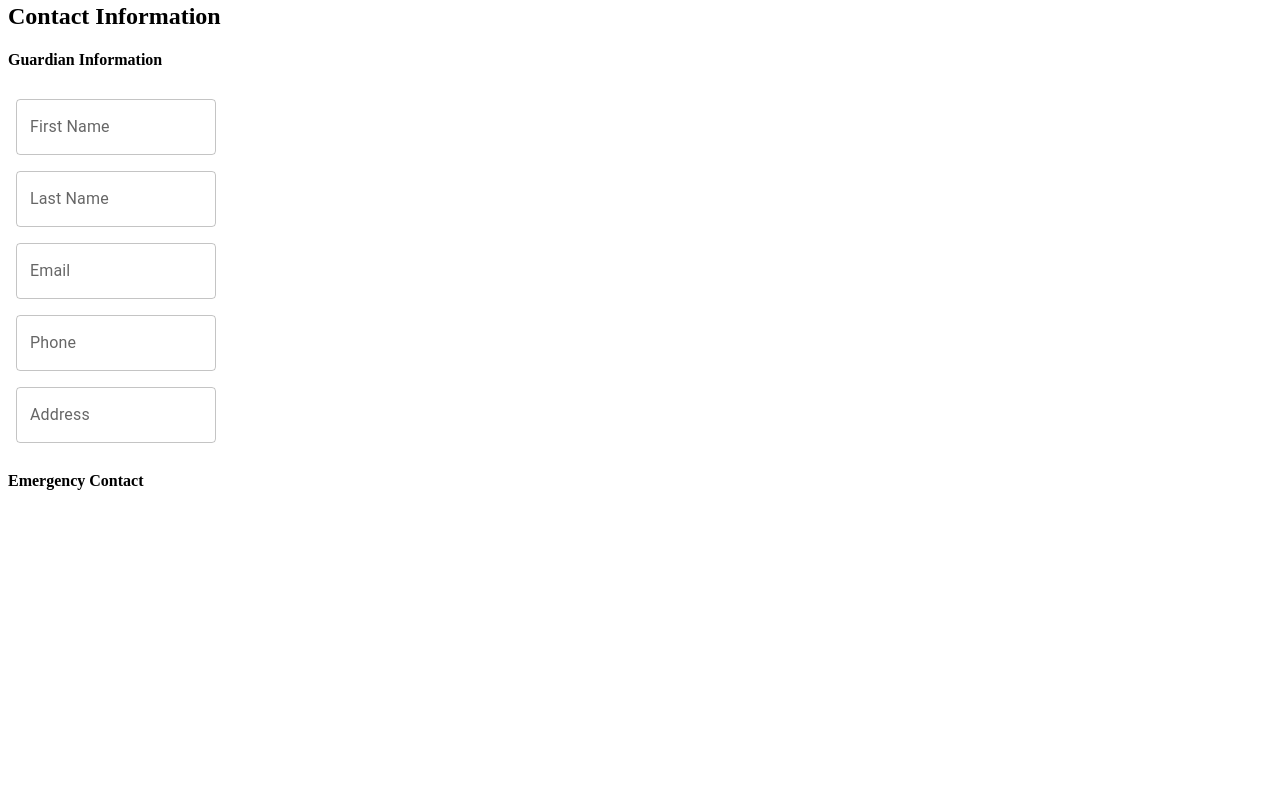
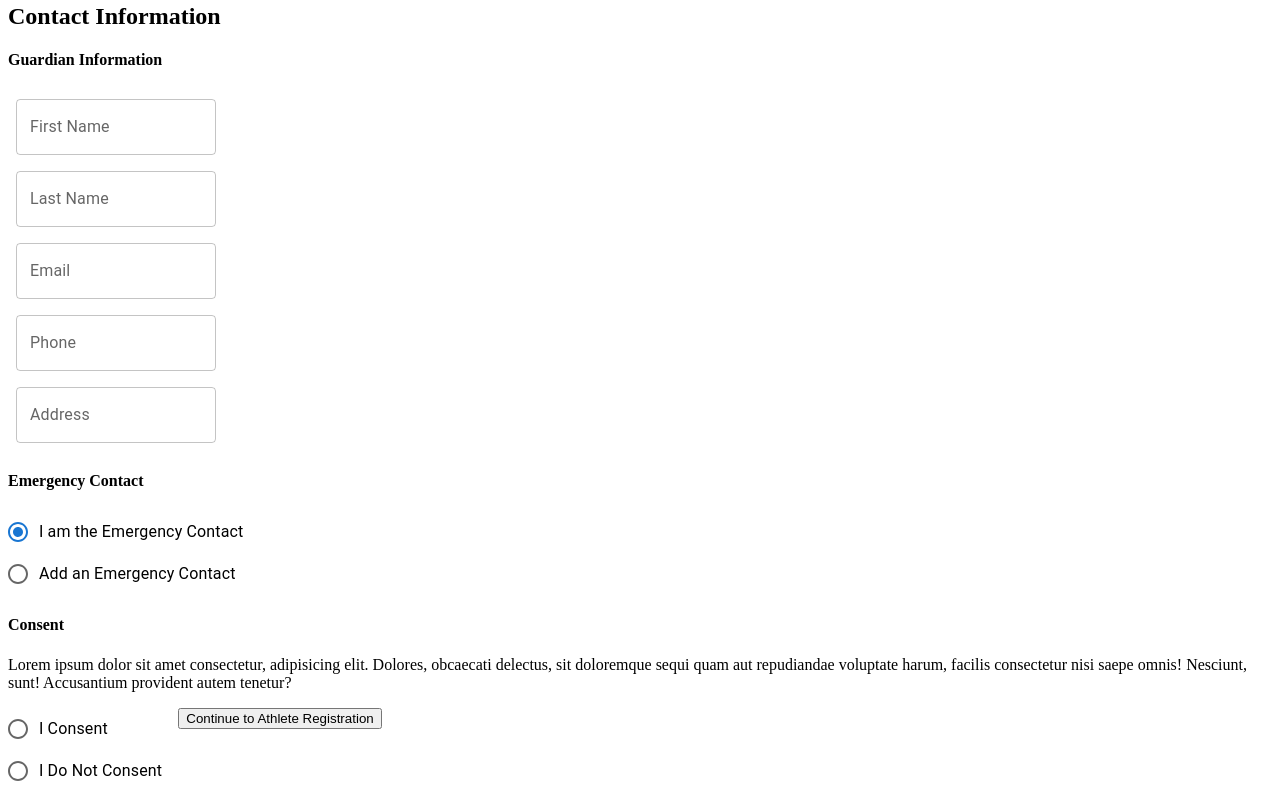
Before and after one commit to Jvictor940/hbcu-ticketing-page, a React (Create React App) app: page / in a window 1280 px wide. Shown: the part 201-1001 px from the top of the page. Before the commit the page ends 800 px from the top, so only its background shows below. Built offline with nearby package versions, Linux system fonts and the light colour scheme.

Commit message:
added all the boilerplate for our contact information page

```diff
--- a/src/components/registration/contactInformation.jsx
+++ b/src/components/registration/contactInformation.jsx
@@ -1,5 +1,7 @@
 import React from "react";
 import FieldEntry from "../../form_components/FieldEntry/FieldEntry"
+import ECRadioButtonsGroup from "../../form_components/CheckField/EmergencyContactRadioButton";
+import ConsentRadioButtonsGroup from "../../form_components/CheckField/consentRadioButtonsGroup";
 
 const ContactInformation = () => {
     return (
@@ -18,6 +20,16 @@ const ContactInformation = () => {
             <FieldEntry title='Address'/>
 
             <h4>Emergency Contact</h4>
+            <ECRadioButtonsGroup />
+
+            <h4>Consent</h4>
+            <p>Lorem ipsum dolor sit amet consectetur, adipisicing elit. Dolores, obcaecati delectus, sit doloremque sequi quam aut repudiandae voluptate harum, facilis consectetur nisi saepe omnis! Nesciunt, sunt! Accusantium provident autem tenetur?</p>
+
+            <ConsentRadioButtonsGroup />
+
+
+
+            <button>Continue to Athlete Registration</button>
         </div>
     )
 }
--- /dev/null
+++ b/src/form_components/CheckField/EmergencyContactRadioButton.jsx
@@ -0,0 +1,25 @@
+import * as React from 'react';
+import Radio from '@mui/material/Radio';
+import RadioGroup from '@mui/material/RadioGroup';
+import FormControlLabel from '@mui/material/FormControlLabel';
+import FormControl from '@mui/material/FormControl';
+import FormLabel from '@mui/material/FormLabel';
+
+const ECRadioButtonsGroup = () => {
+  return (
+    <FormControl>
+      <FormLabel id="demo-radio-buttons-group-label"></FormLabel>
+      <RadioGroup
+        aria-labelledby="demo-radio-buttons-group-label"
+        defaultValue="Emergency Contact"
+        name="radio-buttons-group"
+      >
+        <FormControlLabel value="Emergency Contact" control={<Radio className="squareRadio"/>} label="I am the Emergency Contact" />
+        <FormControlLabel value="Add Emergency Contact" control={<Radio className="squareRadio"/>} label="Add an Emergency Contact" />
+        {/* <FormControlLabel value="other" control={<Radio />} label="Other" /> */}
+      </RadioGroup>
+    </FormControl>
+  );
+}
+
+export default ECRadioButtonsGroup;
--- /dev/null
+++ b/src/form_components/CheckField/consentRadioButtonsGroup.jsx
@@ -0,0 +1,22 @@
+import * as React from 'react';
+import Radio from '@mui/material/Radio';
+import RadioGroup from '@mui/material/RadioGroup';
+import FormControlLabel from '@mui/material/FormControlLabel';
+import FormControl from '@mui/material/FormControl';
+import FormLabel from '@mui/material/FormLabel';
+
+export default function ConsentRadioButtonsGroup() {
+  return (
+    <FormControl>
+      <FormLabel id="demo-radio-buttons-group-label"></FormLabel>
+      <RadioGroup
+        aria-labelledby="demo-radio-buttons-group-label"
+        defaultValue="I do not Consent"
+        name="radio-buttons-group"
+      >
+        <FormControlLabel value="I Consent" control={<Radio />} label="I Consent" />
+        <FormControlLabel value="I Do Not Consent" control={<Radio />} label="I Do Not Consent" />
+      </RadioGroup>
+    </FormControl>
+  );
+}
```
Also changed, not shown: src/components/registration/athleteRegistration.jsx (+9 -0 lines).
